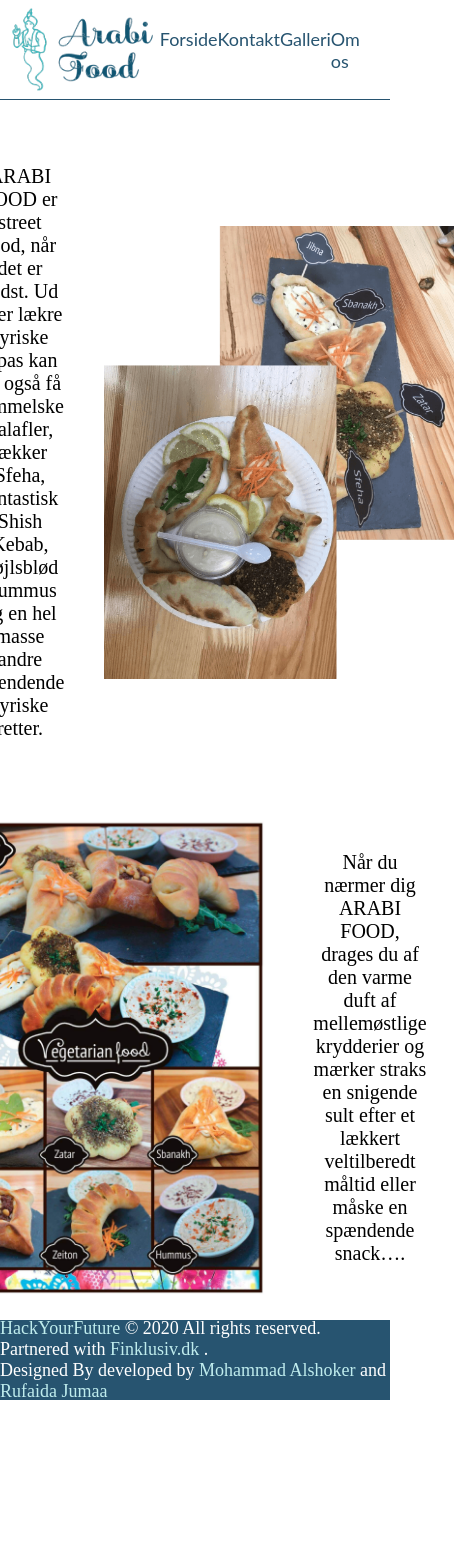
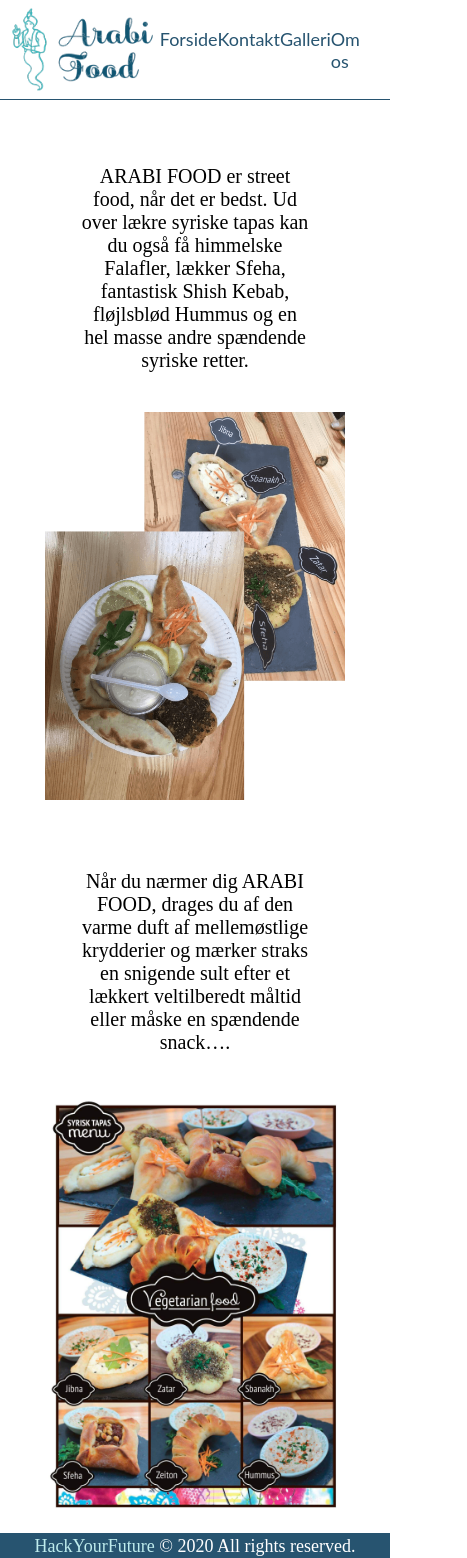
Before and after one commit to rufaidaju/ArabiFoodTapas, a React (Create React App) app: page /content in a window 390 px wide. Shown: the top 1558 px of the page, 467 px wide, since content can reach past the window. Before the commit the page ends 1402 px from the top, so only its background shows below. Built offline with nearby package versions, Linux system fonts and the light colour scheme.

Commit message:
responsive design

```diff
--- a/src/App.css
+++ b/src/App.css
@@ -27,7 +27,6 @@
   width: 550px;
   display: flex;
   justify-content: space-around;
-  /* font-size: 38px; */
   list-style: none;
 }
 
@@ -48,15 +47,27 @@
   padding-left: 20px;
   color: #fff;
 }
+
+.burger div {
+  width: 25px;
+  height: 5px;
+  background-color: #275470;
+  margin: 5px;
+}
+
+.burger {
+  display: none;
+}
+
 /* MainPage */
-.main-page{
+.main-page {
   display: flex;
   position: relative;
   justify-content: center;
   align-items: center;
   width: 100%;
   height: 87.5vh;
-  background-image: url('./assets/images/main-page.jpg');
+  background-image: url("./assets/images/main-page.jpg");
   background-repeat: no-repeat center center fixed;
   background-size: cover;
   /* margin-bottom: 200px; */
@@ -68,87 +79,80 @@
   right: 0px;
   bottom: 0px;
   left: 0px;
-  background-color: rgba(0,0,0,0.28);
+  background-color: rgba(0, 0, 0, 0.28);
 }
-.resturant-name{
-  padding:5px;
-  margin:0px;
-  text-align: center
+.resturant-name {
+  padding: 5px;
+  margin: 0px;
+  text-align: center;
 }
-  .resturant-name h1{
+.resturant-name h1 {
   margin: 6px;
-    color:white;
+  color: white;
   font-size: 3em;
   position: relative;
 }
 .resturant-name p {
   margin: 1.2em;
-    font-size:2.5em;
+  font-size: 2.5em;
   font-weight: bold;
-    color:white;
+  color: white;
 }
 .resturant-name p span {
   opacity: 0;
   animation: text-animate 6s linear forwards;
   position: relative;
 }
-  @keyframes text-animate
-  {
-    0%{
+@keyframes text-animate {
+  0% {
     opacity: 0;
     /* filter: blur(5px) */
   }
   /* 50%{
       opacity: 1;
     } */
-    100%{
+  100% {
     opacity: 1;
     /* filter: blur(0px) */
   }
 }
-  .resturant-name p span:nth-child(1){
+.resturant-name p span:nth-child(1) {
   animation-delay: 0s;
 }
-  .resturant-name p span:nth-child(2){
+.resturant-name p span:nth-child(2) {
   animation-delay: 0.5s;
 }
-  .resturant-name p span:nth-child(3){
+.resturant-name p span:nth-child(3) {
   animation-delay: 1s;
 }
-  .resturant-name p span:nth-child(4){
+.resturant-name p span:nth-child(4) {
   animation-delay: 1.5s;
 }
-  .resturant-name p span:nth-child(5){
+.resturant-name p span:nth-child(5) {
   animation-delay: 2s;
 }
-  .resturant-name p span:nth-child(6){
+.resturant-name p span:nth-child(6) {
   animation-delay: 2.5s;
 }
-  .resturant-name p span:nth-child(7){
+.resturant-name p span:nth-child(7) {
   animation-delay: 3s;
 }
-
 
 /* - Footer */
 
 .footer {
   height: 80px;
   background-color: #275470;
-  color:#fff;
+  color: #fff;
   display: flex;
+  flex-direction: column;
   justify-content: center;
   align-items: center;
   font-size: 18px;
-  position: relative;
 }
 
-.footer button {
-  height: 40px;
-  width: 60px;
-  font-size: 16px;
-  font-weight: bold;
-  position: absolute;
-  right: 15px;
+.footer p {
+  padding: 5px;
 }
 
 .footer a {
@@ -160,16 +164,8 @@
   color: #ff0;
 }
 
-
-/* - Home  */
-.container {
-  margin: 0 auto;
-  display: flex;
-  flex-direction: column;
-  background-color: white;
-}
-
-.middle-cont {
+/* - Content  */
+.content-container {
   margin-top: 10px;
   display: flex;
   flex-direction: column;
@@ -279,7 +275,7 @@ a {
   text-decoration: none;
   color: #000;
 }
-.resturant-img img{
+.resturant-img img {
   width: 340px;
   border-radius: 50%;
 }
@@ -402,3 +398,95 @@ a {
   width: 100%;
   height: 450px;
 }
+
+/* -- responsive design */
+
+@media screen and (max-width: 992px) {
+  .navbar ul {
+    width: 450px;
+  }
+
+  .resturant-img img {
+    width: 250px;
+  }
+
+  .cont p {
+    font-size: 15px;
+  }
+}
+
+@media screen and (max-width: 768px) {
+
+  /* body {
+    overflow-x: hidden;
+  }
+
+  .navbar ul {
+    height: 80vh;
+    top: 100px;
+    right: 0;
+    width: 50%;
+    background: #fff;
+    position: absolute;
+    z-index: 1;
+    display: flex;
+    flex-direction: column;
+    align-items: center;
+    transform: translateX(100%);
+    transition: transform 0.5s ease-in;
+  }
+
+  .burger {
+    display: block;
+    margin: 30px;
+    cursor: pointer;
+  } */
+
+  .content-container {
+    display: flex;
+    flex-direction: column;
+    justify-content: space-between;
+    align-items: center;
+  }
+
+  .box-cont {
+    display: flex;
+    flex-direction: column;
+    align-items: center;
+  }
+
+  .box-cont img {
+    width: 300px;
+    order: 2;
+  }
+
+  .contact-container {
+    display: flex;
+    flex-direction: column;
+    align-items: center;
+    width: 375;
+  }
+
+  .cont {
+    margin: 10px;
+  }
+  .resturant-img img {
+    width: 250px;
+  }
+  .cont p {
+    font-size: 20px;
+  }
+
+  .footer {
+    height: 100px;
+    display: flex;
+    padding: 10px;
+  }
+  .footer p {
+    text-align: center;
+  }
+}
+
+/* .navbar-active{
+  transform: translateX(0%);
+} */
--- a/src/components/Footer.js
+++ b/src/components/Footer.js
@@ -3,33 +3,55 @@ import React from "react";
 function Footer() {
   return (
     <section className="footer">
+      <div>
         <p>
-        <a href="https://www.hackyourfuture.dk/ " target="_blank" rel="noopener noreferrer" >
+          <a
+            href="https://www.hackyourfuture.dk/ "
+            target="_blank"
+            rel="noopener noreferrer"
+          >
             HackYourFuture{" "}
           </a>
           <span> &copy; </span> 2020 All rights reserved. Partnered with{" "}
           <span>
-          <a href="https://www.finklusiv.dk/" target="_blank" rel="noopener noreferrer">
+            <a
+              href="https://www.finklusiv.dk/"
+              target="_blank"
+              rel="noopener noreferrer"
+            >
               {" "}
               Finklusiv.dk{" "}
             </a>
           </span>{" "}
-        .<div></div>
+        </p>
+      </div>
+
+      <div>
+        <p>
           Designed By developed by{" "}
           <span>
-          <a href="https://myshuker.github.io/myPortfolio/#/ " target="_blank" rel="noopener noreferrer">
+            <a
+              href="https://myshuker.github.io/myPortfolio/#/ "
+              target="_blank"
+              rel="noopener noreferrer"
+            >
               {" "}
               Mohammad Alshoker{" "}
             </a>
           </span>
           and{" "}
           <span>
-          <a href="https://rufaidaju.github.io/Rufaida-portfolio/" target="_blank" rel="noopener noreferrer">
+            <a
+              href="https://rufaidaju.github.io/Rufaida-portfolio/"
+              target="_blank"
+              rel="noopener noreferrer"
+            >
               {" "}
               Rufaida Jumaa{" "}
             </a>
           </span>
         </p>
+      </div>
     </section>
   );
 }
--- a/src/components/Navbar.js
+++ b/src/components/Navbar.js
@@ -32,7 +32,15 @@ function NavigationBar() {
             </Link>{" "}
           </li>
         </ul>
+
       </div>
+
+      <div className="burger">
+          <div className="line1"></div>
+          <div className="line2"></div>
+          <div className="line3"></div>
+      </div>
+
     </section>
   );
 }
--- a/src/components/pages/Content.js
+++ b/src/components/pages/Content.js
@@ -5,14 +5,13 @@ import menuList from "../../assets/images/menuList.jpg";
 
 function Content() {
   return (
-    <section id="content" className="container">
-      <div className="middle-cont">
+    <section id="content" className="content-container">
       <div className="box-cont">
         <h3>
           ARABI FOOD er street food, når det er bedst. Ud over lækre syriske
           tapas kan du også få himmelske Falafler, lækker Sfeha, fantastisk
-            Shish Kebab, fløjlsblød Hummus og en hel masse andre spændende
-            syriske retter.
+          Shish Kebab, fløjlsblød Hummus og en hel masse andre spændende syriske
+          retter.
         </h3>
         <img src={`${Untitled1}`} alt="" />
       </div>
@@ -25,7 +24,6 @@ function Content() {
           lækkert veltilberedt måltid eller måske en spændende snack….
         </h3>
       </div>
-      </div>
     </section>
   );
 }
```
Lines whose indentation alone changed are shown as unchanged.
